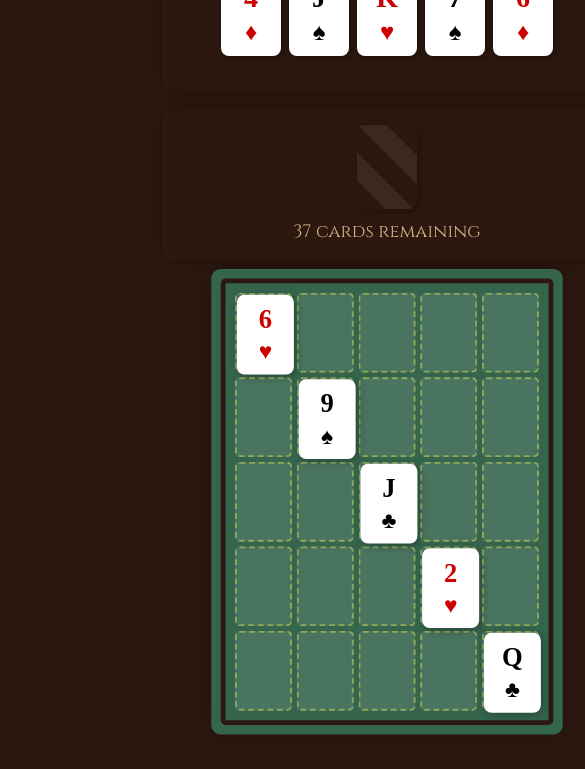
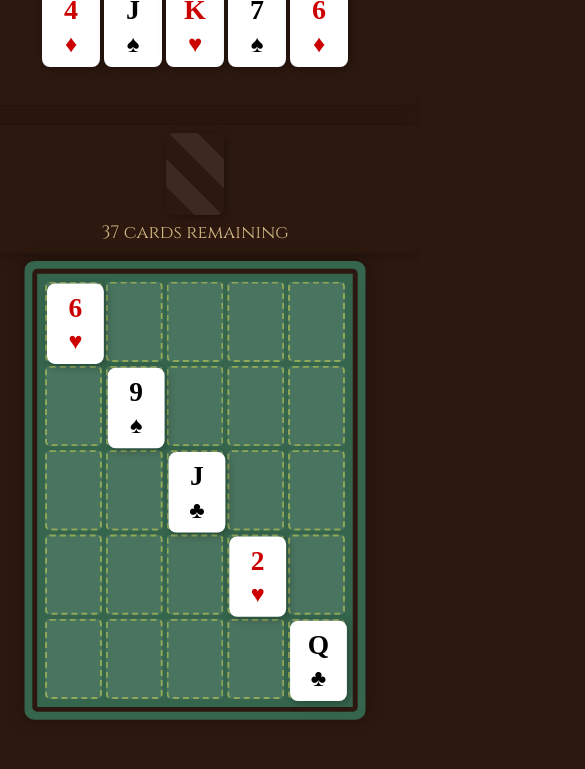
Before and after one commit to berrydan3000/oedipus-card-game, a plain HTML site: page index.html in a window 390 px wide. Shown: the part 100-869 px from the top of the page, 585 px wide, since content can reach past the window. Drawn offline with Linux system fonts and the light colour scheme.

Commit message:
Fix mobile layout: properly hide header, optimize spacing and sizing

```diff
--- a/index.html
+++ b/index.html
@@ -246,49 +246,72 @@
         @media (max-width: 767px) {
             body {
                 padding: 5px;
+                align-items: center;
+            }
+
+            .header {
+                display: none;
             }
 
             .game-container {
-                padding: 5px;
-                gap: 10px;
-            }
-
-            h1 {
-                display: none;
+                padding: 0;
+                gap: 8px;
+                margin: 0;
             }
 
             .grid {
-                grid-template-columns: repeat(5, 60px);
-                grid-template-rows: repeat(5, 84px);
-                gap: 5px;
-                padding: 10px;
+                grid-template-columns: repeat(5, 58px);
+                grid-template-rows: repeat(5, 82px);
+                gap: 4px;
+                padding: 8px;
             }
 
             .game-board {
-                padding: 10px;
-                transform: scale(0.95);
+                padding: 8px;
+                transform: scale(0.98);
                 transform-origin: top center;
-                margin-top: 0;
+                margin: 0;
             }
 
             .player-info {
-                padding: 8px;
-                margin: 5px 0;
+                padding: 6px;
+                margin: 2px 0;
                 font-size: 0.9em;
             }
 
             .player-info button {
-                padding: 5px 10px;
-                margin: 3px;
+                padding: 4px 8px;
+                margin: 2px;
                 font-size: 0.9em;
             }
 
+            .card {
+                width: 58px;
+                height: 82px;
+            }
+
+            .deck {
+                width: 58px;
+                height: 82px;
+            }
+
+            .cards-container {
+                gap: 4px;
+                min-height: 82px;
+                padding: 3px;
+            }
+
             #player1-info {
-                margin-bottom: 5px;
+                margin-bottom: 2px;
             }
 
             #player2-info {
-                margin-top: 5px;
+                margin-top: 2px;
+            }
+
+            .deck-area {
+                padding: 8px;
+                gap: 5px;
             }
         }
     </style>
```
